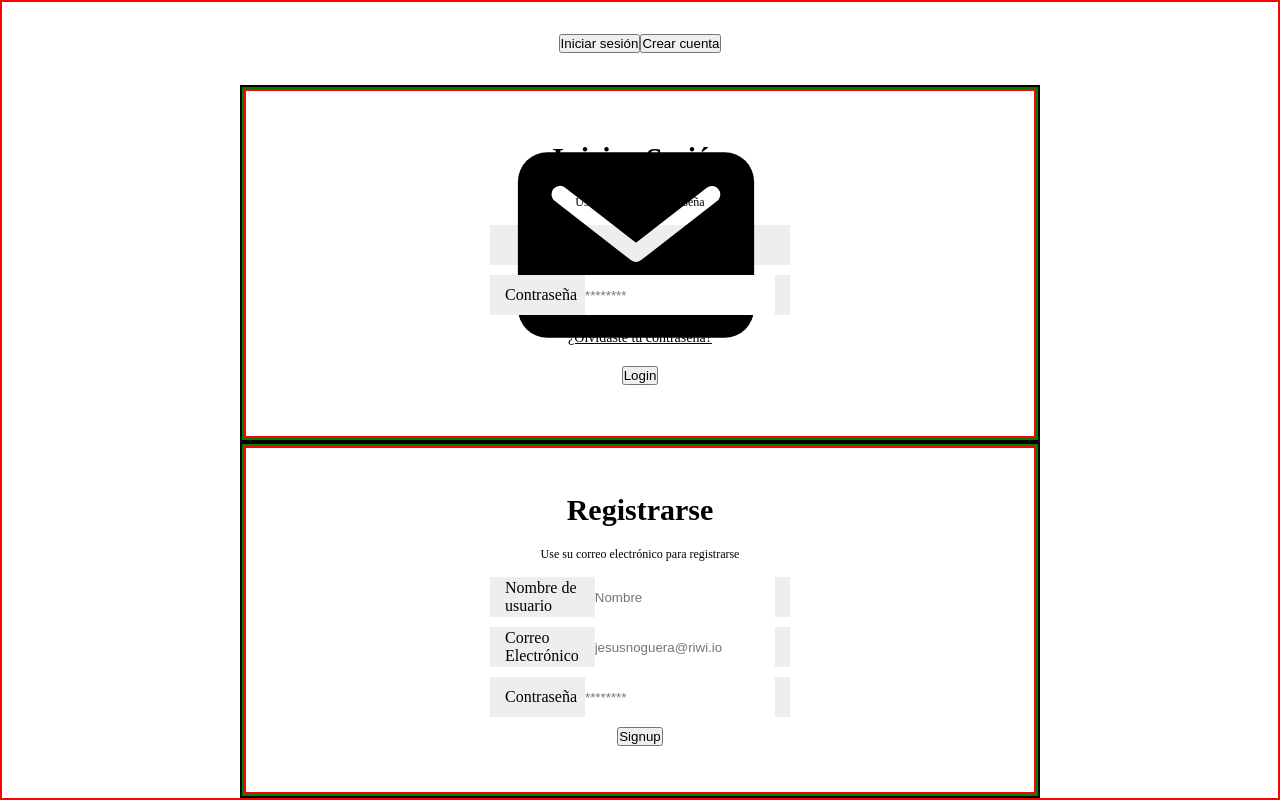
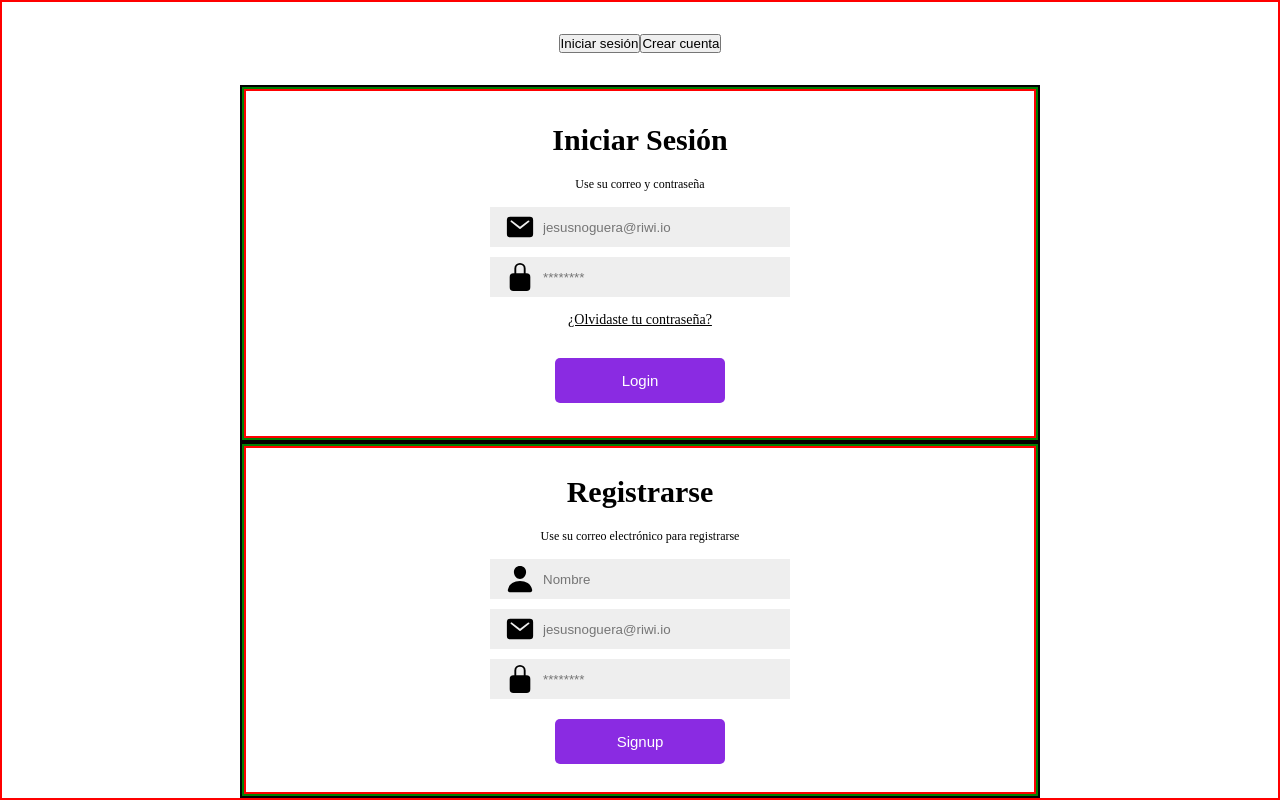
Before and after one commit to nicholas-delarosa/uni-market, a website: page index.html in a window 1280 px wide. Drawn offline with Linux system fonts and the light colour scheme.

Commit message:
Finalización del formulario del inicio, se estructuro reset, variables, y mixins en el propio styles.scss. Próximamente se quitara los bordes rojos

```diff
--- a/assets/styles/scss/style.scss
+++ b/assets/styles/scss/style.scss
@@ -23,7 +23,9 @@ body{
     justify-content: center;
     align-items: center;
 };
-
+.svg{
+    height: 30px;
+}
 .container{
     border: 2px solid var(--secondary-color);
     width: 800px;
@@ -67,6 +69,7 @@ body{
     outline: none;
     width: 100%;
     height: 100%;
+    background-color: inherit;
 }
 
 .container-form a{
@@ -75,3 +78,23 @@ body{
     margin-bottom: 20px;
     margin-top: 5px;
 }
+
+ @mixin bg-color($color:#8A2BE2){
+        background-color: $color;
+    }
+ @mixin text-color($color:white){
+        color: $color;
+ }
+.button{
+    width: 170px;
+    height: 45px;
+    font-size: 15px;
+    border: none;
+    border-radius: 5px;
+    cursor: pointer;
+    margin-top: 10px;
+    @include bg-color();
+    @include text-color();
+}
+
+/* Animation form*/
--- a/index.html
+++ b/index.html
@@ -28,11 +28,11 @@
                 <h2>Iniciar Sesión</h2>
                 <span>Use su correo y contraseña</span>
                 <div class="container-input">
-                    <img src="/assets/src/svg/mail.svg" alt="">
-                   <input type="text" placeholder="jesusnoguera@riwi.io" id="">
+                    <img class="svg" src="/assets/src/svg/mail.svg" alt="">
+                   <input type="email" placeholder="jesusnoguera@riwi.io" id="">
                 </div>
                  <div class="container-input">
-                    <label>Contraseña</label>
+                    <img src="/assets/src/svg/lock-closed.svg" alt="" class="svg">
                    <input type="password" placeholder="********" id="">
                 </div>
                 <a href="#">¿Olvidaste tu contraseña?</a>
@@ -47,15 +47,15 @@
                 <h2>Registrarse</h2>
                 <span>Use su correo electrónico para registrarse</span>
                 <div class="container-input">
-                    <label>Nombre de usuario</label>
+                   <img src="/assets/src/svg/person.svg" alt="" class="svg">
                    <input type="text" placeholder="Nombre" id="">
                 </div>
                 <div class="container-input">
-                    <label>Correo Electrónico</label>
-                   <input type="text" placeholder="jesusnoguera@riwi.io" id="">
+                    <img src="/assets/src/svg/mail.svg" alt="" class="svg">
+                   <input type="email" placeholder="jesusnoguera@riwi.io" id="">
                 </div>
                  <div class="container-input">
-                    <label>Contraseña</label>
+                   <img src="/assets/src/svg/lock-closed.svg" alt="" class="svg">
                    <input type="password" placeholder="********" id="">
                 </div>
                 <button class="button">Signup</button>
```
Also changed, not shown: assets/src/svg/lock-closed.svg (added), assets/src/svg/person.svg (added), assets/styles/css/style.css, 1 other file.
